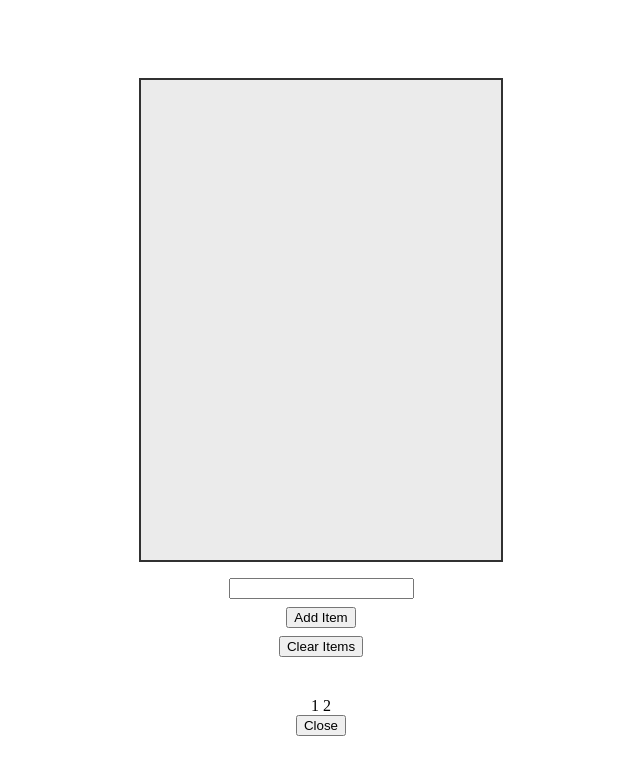
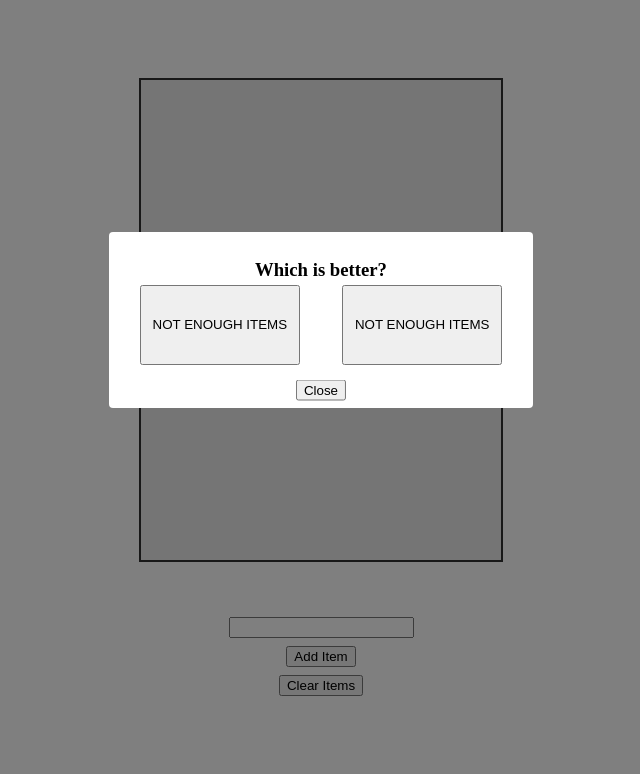
Before and after one commit to steed-huang/easyrate, a React (Create React App) app: page / in a window 1280 px wide. Both pictures are taken after a click on the button "Start Rating". Shown: the top 774 px of the page, without its empty margins (319-959 px from the left). Built offline with nearby package versions, Linux system fonts and the light colour scheme.

Commit message:
added randomizing item functionality to the rating modal

```diff
--- a/src/Components/App/App.js
+++ b/src/Components/App/App.js
@@ -56,10 +56,10 @@ function App() {
         <button onClick={handleClearItems} id="button_2">
           Clear Items
         </button>
+      </div>
 
-        {/* Item Comparing Modal */}
-        <CompareItems item_one={1} item_two={2} />
-      </div>
+      {/* Item Comparing Modal */}
+      <CompareItems items={items} />
     </>
   );
 }
--- a/src/Components/CompareItems/CompareItems.css
+++ b/src/Components/CompareItems/CompareItems.css
@@ -0,0 +1,65 @@
+/* should prob switch to centered-flexbox class like app.css*/
+
+#modal_background {
+  position: fixed;
+  left: 0;
+  top: 0;
+  width: 100%;
+  height: 100%;
+  background-color: rgba(0, 0, 0, 0.5);
+}
+
+#modal_content {
+  position: absolute;
+  top: 40%;
+  left: 50%;
+  transform: translate(-50%, -50%);
+  background-color: white;
+  padding: 1vh 1.5vh;
+  width: 50vh;
+  height: 20vh;
+  border-radius: 0.5vh;
+}
+
+#select_div {
+  position: absolute;
+  margin-left: auto;
+  margin-right: auto;
+  left: 0;
+  right: 0;
+  top: 30%;
+  display: flex;
+  flex-direction: row;
+  align-items: center;
+  justify-content: center;
+}
+
+#title_div {
+  position: absolute;
+  margin-left: auto;
+  margin-right: auto;
+  left: 0;
+  right: 0;
+  display: flex;
+  flex-direction: column;
+  align-items: center;
+  justify-content: center;
+}
+
+#button_div {
+  position: absolute;
+  margin-left: auto;
+  margin-right: auto;
+  left: 0;
+  right: 0;
+  margin-top: 90vh;
+  display: flex;
+  justify-content: center;
+}
+
+#close_button {
+  position: absolute;
+  top: 90%;
+  left: 50%;
+  transform: translate(-50%, -50%);
+}
--- a/src/Components/CompareItems/CompareItems.js
+++ b/src/Components/CompareItems/CompareItems.js
@@ -1,26 +1,85 @@
 import React from "react";
+import "./CompareItems.css";
+import Item from "./Item";
 
 export default class CompareItems extends React.Component {
   constructor(props) {
     super(props);
-    this.state = { show: false };
+    // whether shown, 2 random items
+    this.state = { show: false, random_items: [] };
   }
 
   // toggle show state
   handleToggleShow = (e) => {
-    this.setState((prevState) => ({ show: !prevState.show }));
+    this.setState((prevState) => ({ ...prevState, show: !prevState.show }));
+  };
+
+  // set 2 random items from list
+  setRandomOption = () => {
+    // list must be at least 3 length
+    if (this.props.items == null || this.props.items.length <= 2) {
+      const newRandom = [{ name: "NOT ENOUGH ITEMS" }, { name: "NOT ENOUGH ITEMS" }];
+      this.setState((prevState) => ({ ...prevState, random_items: newRandom }));
+    } else {
+      const shuffled = this.props.items.sort(() => 0.5 - Math.random());
+      const selected = shuffled.slice(0, 2);
+      this.setState((prevState) => ({ ...prevState, random_items: selected }));
+    }
+  };
+
+  // update compared items ratings
+  updateRating = (winner) => {
+    const loser = winner ? 0 : 1;
+    //temp
+    console.log(this.state.random_items[winner].name + " wins!");
   };
 
   render() {
     if (!this.state.show) {
-      return <button onClick={this.handleToggleShow}> Start Rating </button>;
+      return (
+        // start button
+        <div id="button_div">
+          <button
+            onClick={() => {
+              this.handleToggleShow();
+              this.setRandomOption();
+            }}
+          >
+            Start Rating
+          </button>
+        </div>
+      );
     } else {
       return (
+        // rating modal
         <>
-          <div>
-            {this.props.item_one} {this.props.item_two}
+          <div id="modal_background">
+            <div id="modal_content">
+              <div id="title_div">
+                <h3>Which is better?</h3>
+              </div>
+              <div id="select_div">
+                {/* Item Buttons */}
+                <Item
+                  item={this.state.random_items[0]}
+                  updateFunc={() => {
+                    this.updateRating(0);
+                    this.setRandomOption();
+                  }}
+                />
+                <Item
+                  item={this.state.random_items[1]}
+                  updateFunc={() => {
+                    this.updateRating(1);
+                    this.setRandomOption();
+                  }}
+                />
+              </div>
+              <button onClick={this.handleToggleShow} id="close_button">
+                Close
+              </button>
+            </div>
           </div>
-          <button onClick={this.handleToggleShow}> Close </button>
         </>
       );
     }
--- /dev/null
+++ b/src/Components/CompareItems/Item/Item.js
@@ -0,0 +1,10 @@
+import React from "react";
+import "./item.css";
+
+export default function Item({ item, updateFunc }) {
+  return (
+    <button onClick={updateFunc} className="select-button">
+      {item.name}
+    </button>
+  );
+}
--- /dev/null
+++ b/src/Components/CompareItems/Item/index.js
@@ -0,0 +1,2 @@
+import Item from "./Item.js";
+export default Item;
--- /dev/null
+++ b/src/Components/CompareItems/Item/item.css
@@ -0,0 +1,6 @@
+.select-button {
+  height: 10vh;
+  width: 20vh;
+  margin-left: 5%;
+  margin-right: 5%;
+}
```
